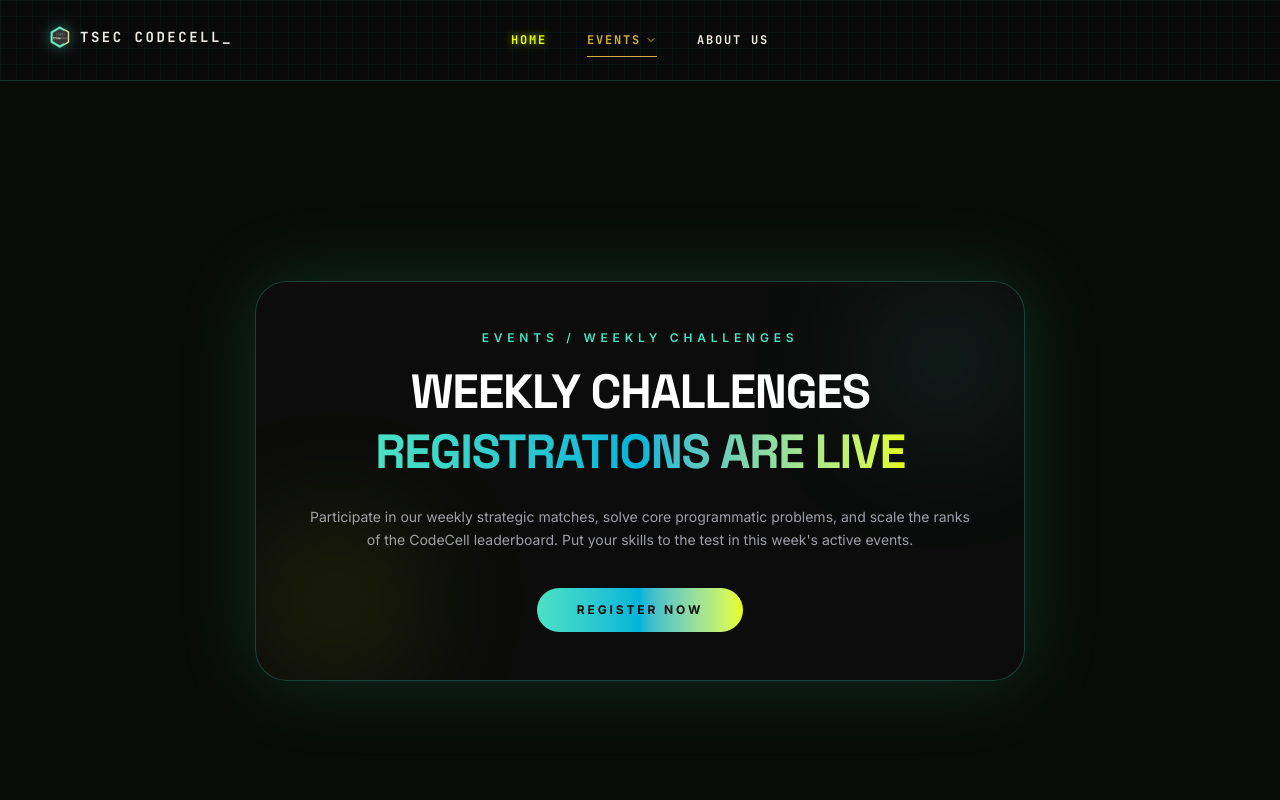
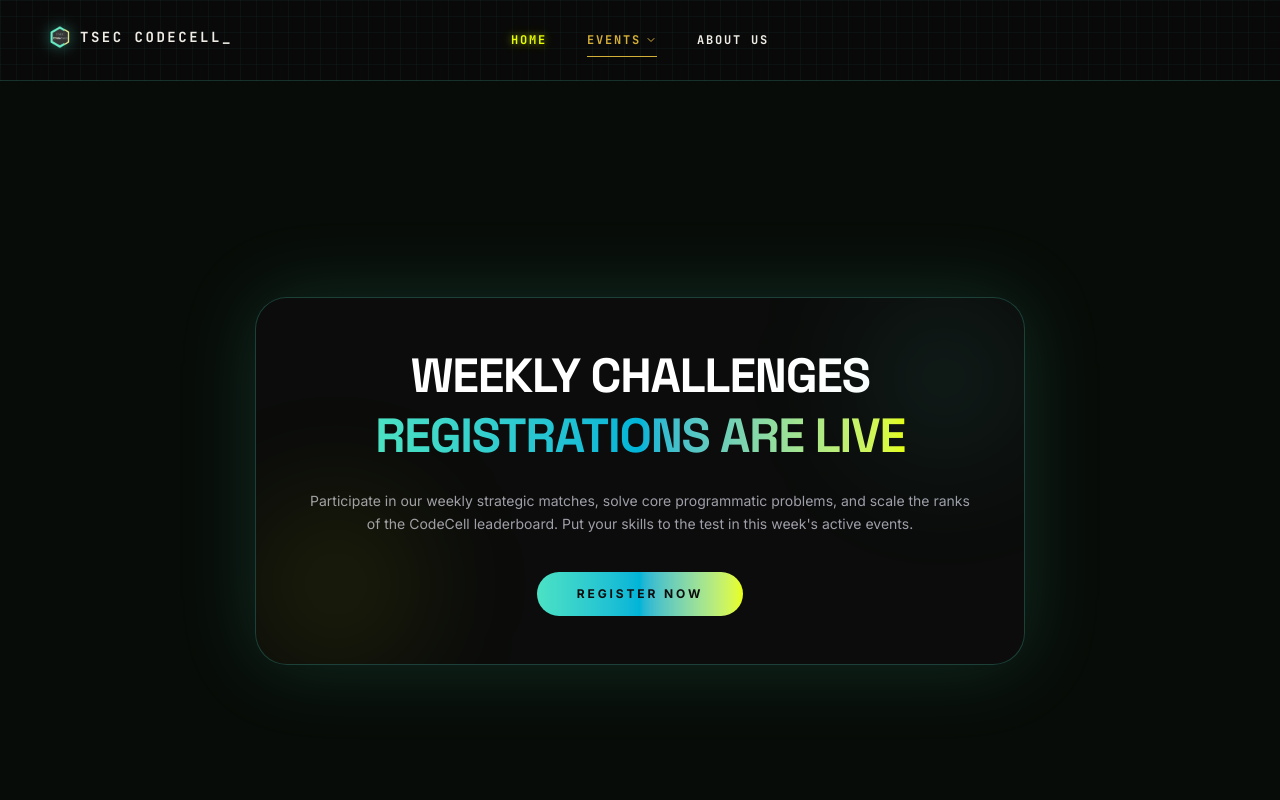
Before and after one commit to tseccodecell-org/CodeCell-2.0-Frontend, a Next.js app: page /events/weekly-challenges in a window 1280 px wide. Shown: the top 800 px of the page. Built offline with nearby package versions, Linux system fonts and the light colour scheme.

Commit message:
Refactor weekly challenges page to remove tag

```diff
--- a/app/events/weekly-challenges/page.tsx
+++ b/app/events/weekly-challenges/page.tsx
@@ -8,9 +8,7 @@ export default function WeeklyChallengesPage() {
         <div className="absolute top-0 right-0 w-40 h-40 bg-[#4BE2C4]/10 rounded-full blur-3xl pointer-events-none" />
         <div className="absolute bottom-0 left-0 w-40 h-40 bg-[#E8FF00]/10 rounded-full blur-3xl pointer-events-none" />
 
-        <p className="mb-4 text-xs uppercase tracking-[0.4em] text-[#4BE2C4] font-semibold">
-          EVENTS / WEEKLY CHALLENGES
-        </p>
+
 
         <h1 className="text-3xl sm:text-5xl font-extrabold tracking-tight text-white mb-6 uppercase leading-tight font-display">
           Weekly challenges <br className="hidden sm:inline" />
```
